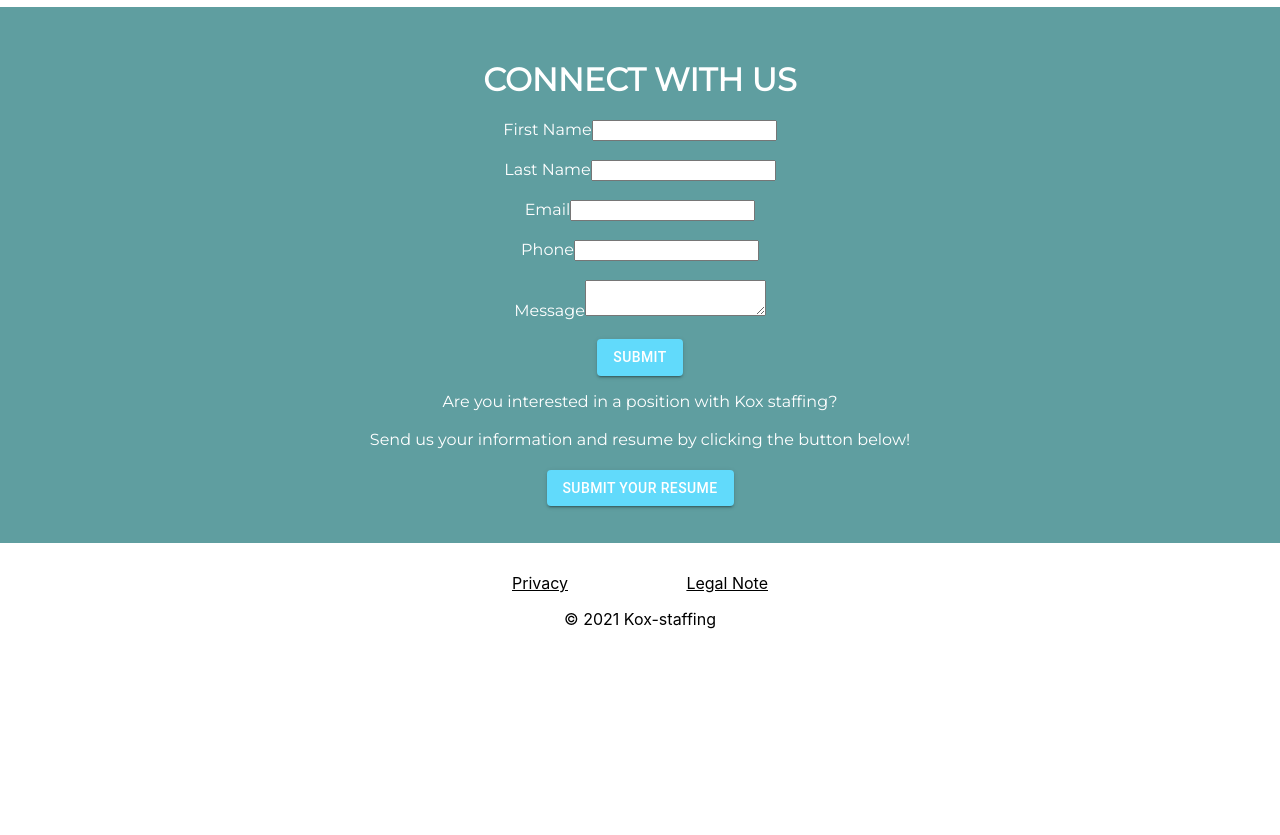
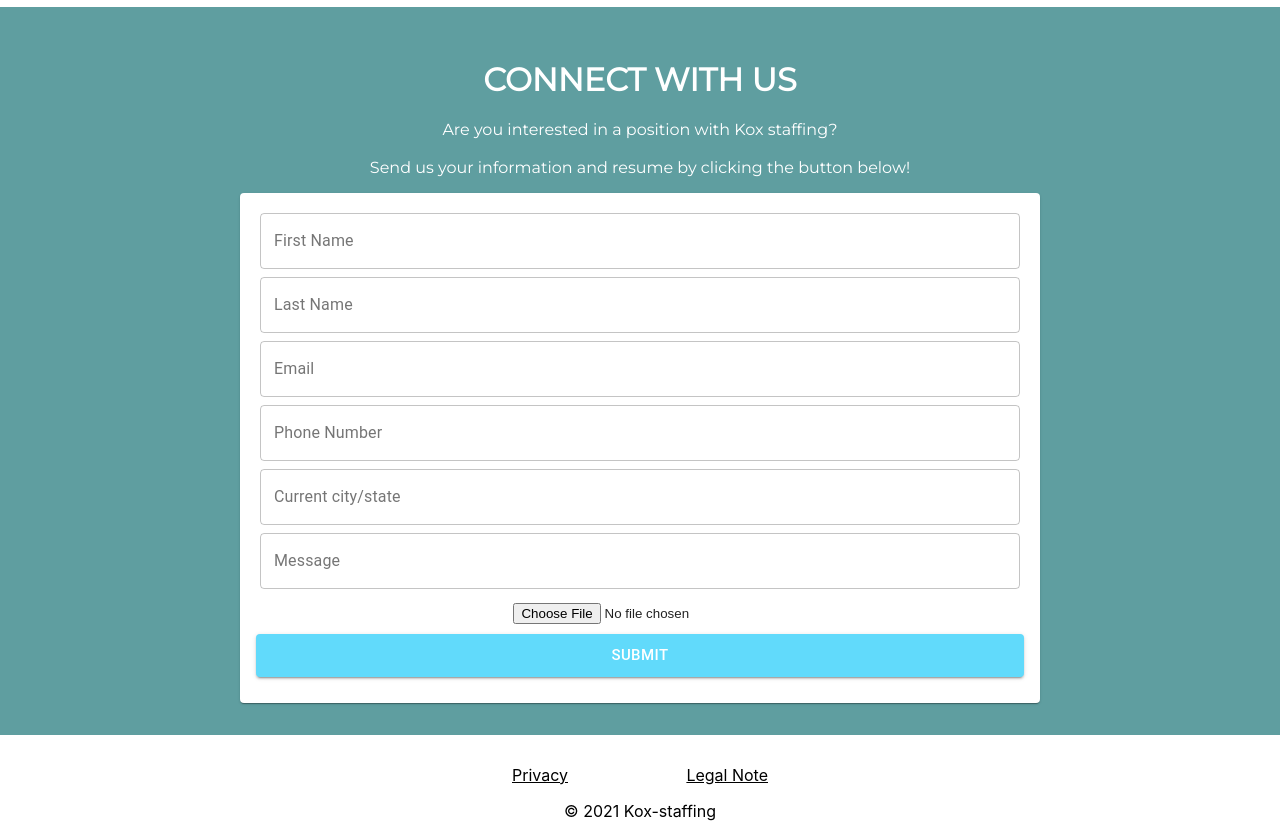
Before and after one commit to ochudidesterio/kox-staffing, a React (Create React App) app: page /app/ in a window 1280 px wide. Shown: the part 2840-3675 px from the top of the page. Before the commit the page ends 3483 px from the top, so only its background shows below. Built offline with nearby package versions, Linux system fonts and the light colour scheme.

Commit message:
contact-form

```diff
--- /dev/null
+++ b/src/actions/Posts.js
@@ -0,0 +1,12 @@
+import * as api from '../api'
+
+export const createPost = (post,history)=>async (dispatch)=>{
+  try {
+     const {data} = await api.createPost(post)
+     dispatch({type:'CREATE',payload:data})
+     history.push("/")
+
+  } catch (error) {
+      console.log(error)
+  }
+}
--- /dev/null
+++ b/src/api/index.js
@@ -0,0 +1,4 @@
+import axios from 'axios'
+
+const url ='https://koxstaffing.com/contact-us.php'
+export const createPost = (newPost)=>axios.post(url,newPost)
--- a/src/components/body/Body.js
+++ b/src/components/body/Body.js
@@ -7,6 +7,7 @@ import ImageThree from "../../assets/images/image3";
 import Upload from "../Upload/Upload";
 import Contact from "../contactus/Contact";
 import Example from "../video/video";
+import ContactUs from "../contactus/ContactUs";
 
 function Body() {
   return (
@@ -343,18 +344,19 @@ function Body() {
       <div className="body-content-fifth" id="contact-us">
         <div className="body-content-connect">
           <h1>CONNECT WITH US</h1>
-
-          <Contact/>
-
-
           <p>
             Are you interested in a position with Kox staffing? <br /> <br />{" "}
             Send us your information and resume by clicking the button below!
           </p>
+
+          <ContactUs/>
+
+
+
           {/* <button type="submit" className="btn-submit">
             SUBMIT YOUR RESUME
           </button> */}
-          <Upload />
+          {/* <Upload /> */}
         </div>
       </div>
     </div>
--- /dev/null
+++ b/src/components/contactus/ContactUs.js
@@ -0,0 +1,130 @@
+import React, { useState } from "react";
+import { Button, Paper, TextField } from "@material-ui/core";
+import useStyles from "./style";
+import { useDispatch } from "react-redux";
+import Filebase from "react-file-base64";
+import {useHistory} from 'react-router-dom'
+import { createPost } from "../../actions/Posts";
+
+const initState = {
+  firstname: "",
+  lastname: "",
+  email: "",
+  phonenumber: "",
+  city: "",
+  message: "",
+  selectedFile: "",
+};
+
+function ContactUs() {
+  const classes = useStyles();
+  const dispatch = useDispatch();
+  const history = useHistory()
+  let [postData, setPostData] = useState(initState);
+
+  const handleSubmit = (e) => {
+    e.preventDefault();
+    console.log(postData)
+    dispatch(createPost(postData,history));
+  };
+  const handleChange = (e) => {
+    setPostData({ ...postData, [e.target.name]: e.target.value });
+  };
+  const clear = () => {
+    setPostData({
+      firstname: "",
+      lastname: "",
+      email: "",
+      phonenumber: "",
+      city: "",
+      message: "",
+      selectedFile: "",
+    });
+  };
+  return (
+    <Paper className={classes.paper}>
+      <form
+        autoComplete="off"
+        noValidate
+        className={`${classes.root} ${classes.form}`}
+        onSubmit={handleSubmit}
+      >
+        <TextField
+          name="firstname"
+          label="First Name"
+          type='text'
+          variant="outlined"
+          fullWidth
+          value={postData.firstname}
+           onChange={(e) => handleChange(e)}
+        />
+
+        <TextField
+          name="lastname"
+          label="Last Name"
+          variant="outlined"
+          fullWidth
+          value={postData.lastname}
+          onChange={(e) => handleChange(e)}
+        />
+
+        <TextField
+          name="email"
+          label="Email"
+          variant="outlined"
+          value={postData.email}
+          fullWidth
+          onChange={(e) => handleChange(e)}
+        />
+
+        <TextField
+          name="phonenumber"
+          label="Phone Number"
+          variant="outlined"
+          fullWidth
+          value={postData.phonenumber}
+          onChange={(e) => handleChange(e)}
+        />
+        <TextField
+          name="city"
+          label="Current city/state"
+          variant="outlined"
+          fullWidth
+          value={postData.city}
+          onChange={(e) => handleChange(e)}
+        />
+        <TextField
+          name="message"
+          label="Message"
+          variant="outlined"
+          multiline
+          fullWidth
+          value={postData.message}
+          onChange={(e) => handleChange(e)}
+        />
+        <div className={classes.fileInput}>
+          <Filebase
+            type="file"
+            multiple={false}
+            onDone={({ base64 }) =>
+              setPostData({ ...postData, selectedFile: base64 })
+            }
+          />
+        </div>
+
+        <Button
+          className={classes.buttonSubmit}
+          color="primary"
+          variant="contained"
+          size="large"
+          type="submit"
+          fullWidth
+        >
+          Submit
+        </Button>
+      </form>
+    </Paper>
+  );
+}
+
+export default ContactUs;
--- /dev/null
+++ b/src/components/contactus/style.js
@@ -0,0 +1,27 @@
+import { makeStyles } from '@material-ui/core/styles';
+
+export default makeStyles((theme) => ({
+  root: {
+    '& .MuiTextField-root': {
+      margin: theme.spacing(0.5),
+    },
+  },
+  paper: {
+    padding: theme.spacing(2),
+    width:'60vw',
+    margin:'auto'
+  },
+  form: {
+    display: 'flex',
+    flexWrap: 'wrap',
+    justifyContent: 'center',
+  },
+  fileInput: {
+    width: '97%',
+    margin: '10px 0',
+  },
+  buttonSubmit: {
+    marginBottom: 10,
+    backgroundColor:"#61dafb"
+  },
+}));
--- a/src/index.js
+++ b/src/index.js
@@ -1,13 +1,20 @@
 import React from 'react';
 import ReactDOM from 'react-dom';
+import {Provider} from 'react-redux'
+import {compose, applyMiddleware,createStore} from 'redux'
+import thunk from 'redux-thunk'
 import './index.css';
 import App from './App';
 import reportWebVitals from './reportWebVitals';
+import reducers from './reducers'
+
+const store = createStore(reducers,compose(applyMiddleware(thunk)))
+
 
 ReactDOM.render(
-  <React.StrictMode>
+  <Provider store={store}>
     <App />
-  </React.StrictMode>,
+  </Provider>,
   document.getElementById('root')
 );
 
--- /dev/null
+++ b/src/reducers/ResumeReducer.js
@@ -0,0 +1,10 @@
+export default (posts=[],action)=>{
+  switch (action.type) {
+    case 'CREATE':
+      return[...posts,action.payload]
+
+
+    default:
+      return posts
+  }
+}
--- /dev/null
+++ b/src/reducers/index.js
@@ -0,0 +1,3 @@
+import {combineReducers} from "redux"
+import posts from './ResumeReducer'
+export default combineReducers({ posts })
```
Also changed, not shown: package.json (+6 -3 lines), 1 other file (tests, documents, lock files or other folders).
